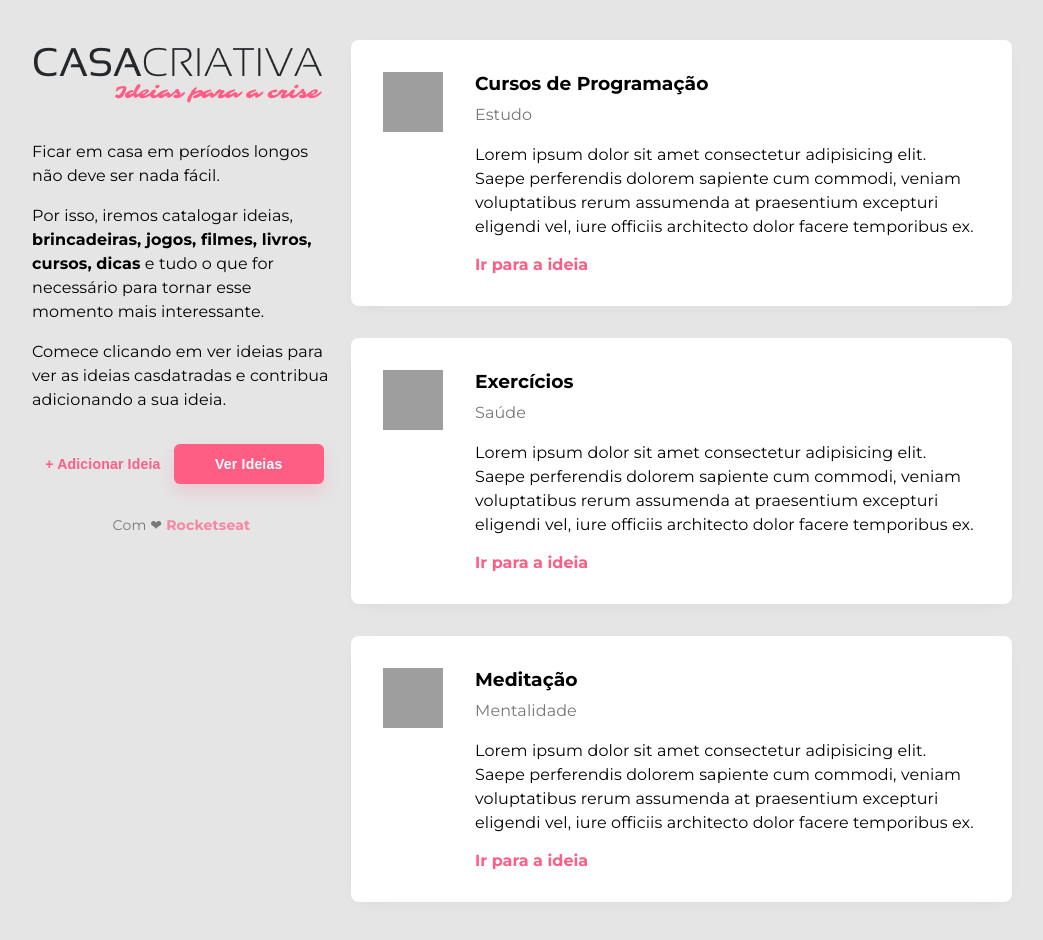
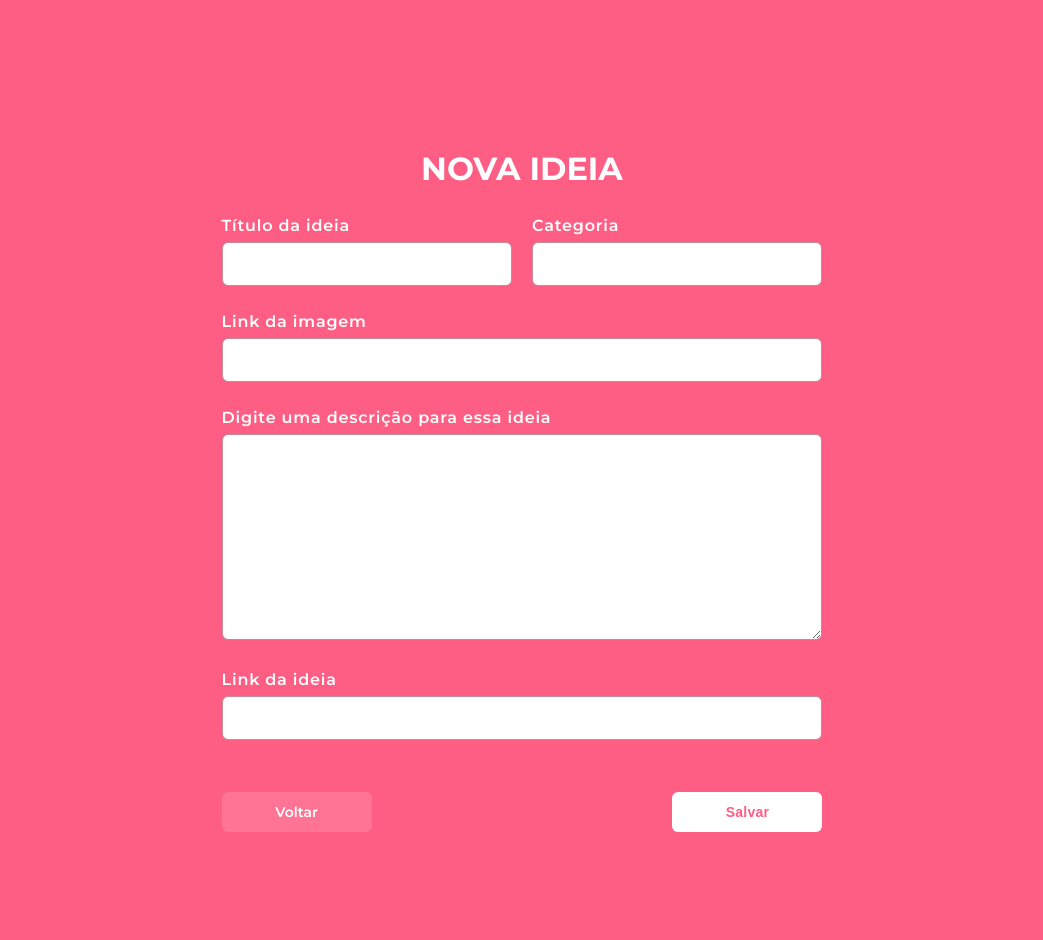
Before and after one commit to dauryellen/casa-criativa, a plain HTML site: page index.html in a window 1280 px wide. Both pictures are taken after a click on the button "+ Adicionar Ideia". Shown: the top 940 px of the page, without its empty margins (118-1161 px from the left). Drawn offline with Linux system fonts and the light colour scheme; grey boxes are pictures that could not be loaded.

Commit message:
construção do form e modal da aplicação

```diff
--- a/index.html
+++ b/index.html
@@ -32,7 +32,7 @@
       </main>
 
       <section id="buttons">
-        <button>+ Adicionar Ideia</button>
+        <button onclick="onOff()">+ Adicionar Ideia</button>
         <button class="fat">Ver Ideias</button>
       </section>
 
@@ -97,6 +97,43 @@
     </section>
   </div>
 
+  <!-- Modal -->
+  <div id="modal" class="hide">
+    <div class="content">
+      <h1>Nova Ideia</h1>
+
+      <form action="">
+
+        <div class="input-wrapper">
+          <label for="title">Título da ideia</label>
+          <input type="text" name="title">
+        </div>
+
+        <div class="input-wrapper">
+          <label for="category">Categoria</label>
+          <input type="text" name="category">
+        </div>
+
+        <div class="input-wrapper">
+          <label for="image">Link da imagem</label>
+          <input type="url" name="image">
+        </div>
+
+        <div class="input-wrapper">
+          <label for="description">Digite uma descrição para essa ideia</label>
+          <textarea name="description" cols="30" rows="10"></textarea>
+        </div>
+
+        <div class="input-wrapper">
+          <label for="link">Link da ideia</label>
+          <input type="url" name="link">
+        </div>
+
+        <a href="#" onclick="onOff()">Voltar</a>
+        <button>Salvar</button>
+      </form>
+    </div>
+  </div>
 
   <script src="scripts.js"></script>
 </body>
--- a/scripts.js
+++ b/scripts.js
@@ -1,3 +1,3 @@
-document.querySelector("button.fat").addEventListener("click", function() {
-  document.querySelector("$footer").classList.toggle("hide");
-});
+function onOff() {
+  document.querySelector("#modal").classList.toggle("hide");
+}
--- a/style.css
+++ b/style.css
@@ -1,11 +1,8 @@
 body {
   background: #e5e5e5;
+  color: #25282B;
   margin: 0;
   font-family: 'Montserrat', sans-serif;
-}
-
-.hide {
-  display: none;
 }
 
 a {
@@ -115,3 +112,98 @@ footer a {
 .idea .description {
   margin: 16px 0;
 }
+
+#modal {
+  background: #ff5e84;
+  position: absolute;
+  top: 0;
+  width: 100vw;
+  height: 200vh;
+  display: flex;
+  justify-content: center;
+}
+
+#modal .content {
+  margin-top: 128px;
+  color: #FFF;
+}
+
+#modal .content h1 {
+  text-align: center;
+  text-transform: uppercase;
+}
+
+#modal form {
+  width: 80%;
+  max-width: 800px;
+  margin: 0 auto;
+  display: grid;
+  grid-template-columns: 1fr 1fr;
+  gap: 20px;
+}
+
+.content form div:nth-child(3),
+.content form div:nth-child(4),
+.content form div:nth-child(5) {
+  grid-column: span 2;
+}
+
+form input, form textarea {
+  width: 100%;
+  padding: 12px;
+  border-radius: 6px;
+  border: 1px solid rgba(141, 25, 52, 0.5);
+  outline: none;
+  font-size: 16px;
+  box-sizing: border-box;
+}
+
+form label {
+  font-weight: 600;
+  line-height: 32px;
+  letter-spacing: 0.8px;
+}
+
+form a {
+  background-color: #FFFFFF22;
+  color: #FFF;
+  display: flex;
+  align-items: center;
+  justify-content: center;
+  width: 150px;
+  height: 40px;
+  align-self: end;
+  border-radius: 6px;
+  font-size: 14px;
+  font-weight: 600;
+  transition: 400ms;
+}
+
+form a:hover {
+  background: #FFF;
+  color: #ff5e84;
+  text-decoration: none;
+}
+
+form button {
+  background: #FFF;
+  width: 150px;
+  height: 40px;
+  border-radius: 6px;
+  cursor: pointer;
+  margin-top: 32px;
+  grid-column: 2;
+  justify-self: end;
+}
+
+form button:hover {
+  background-color: #0984e3;
+  color: #FFF;
+  text-decoration: none;
+  transition: 400ms;
+}
+
+#modal.hide {
+  opacity: 0;
+  visibility: hidden;
+}
```
